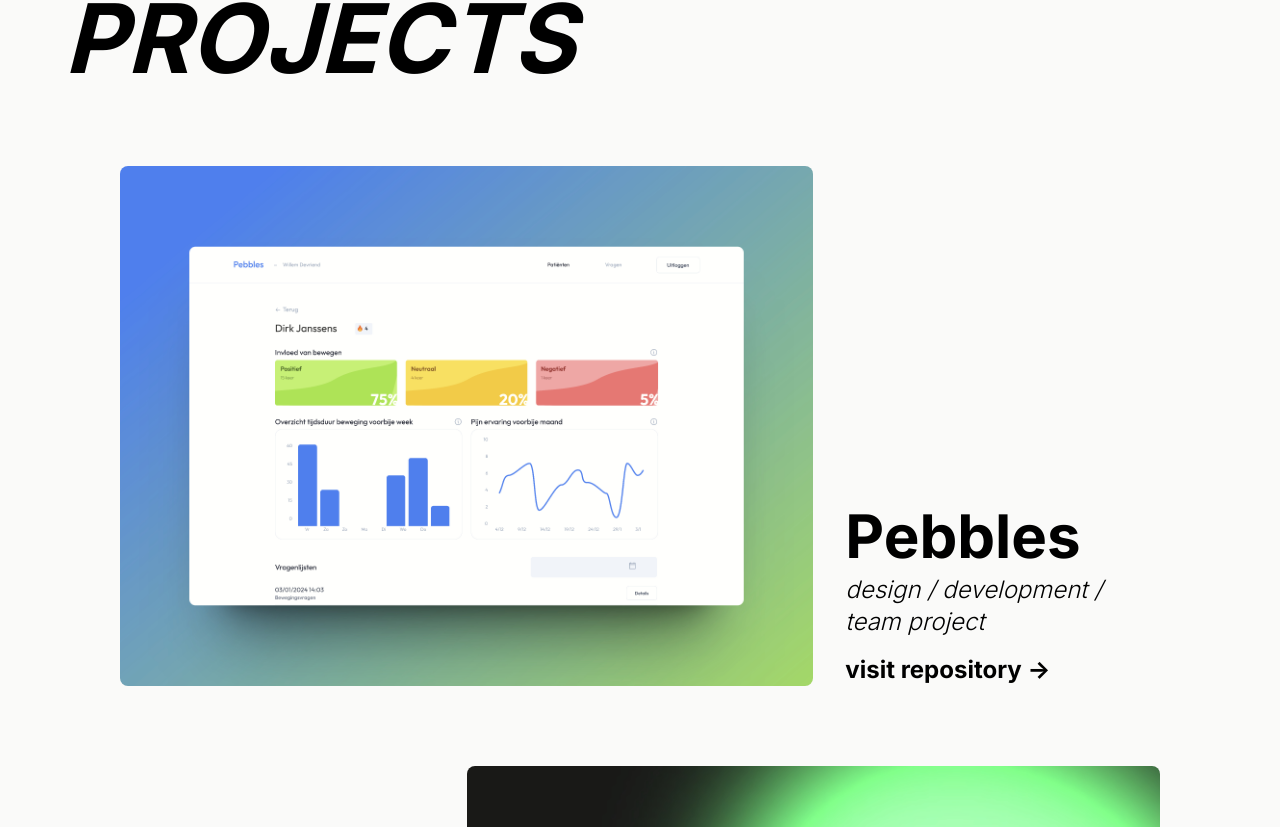
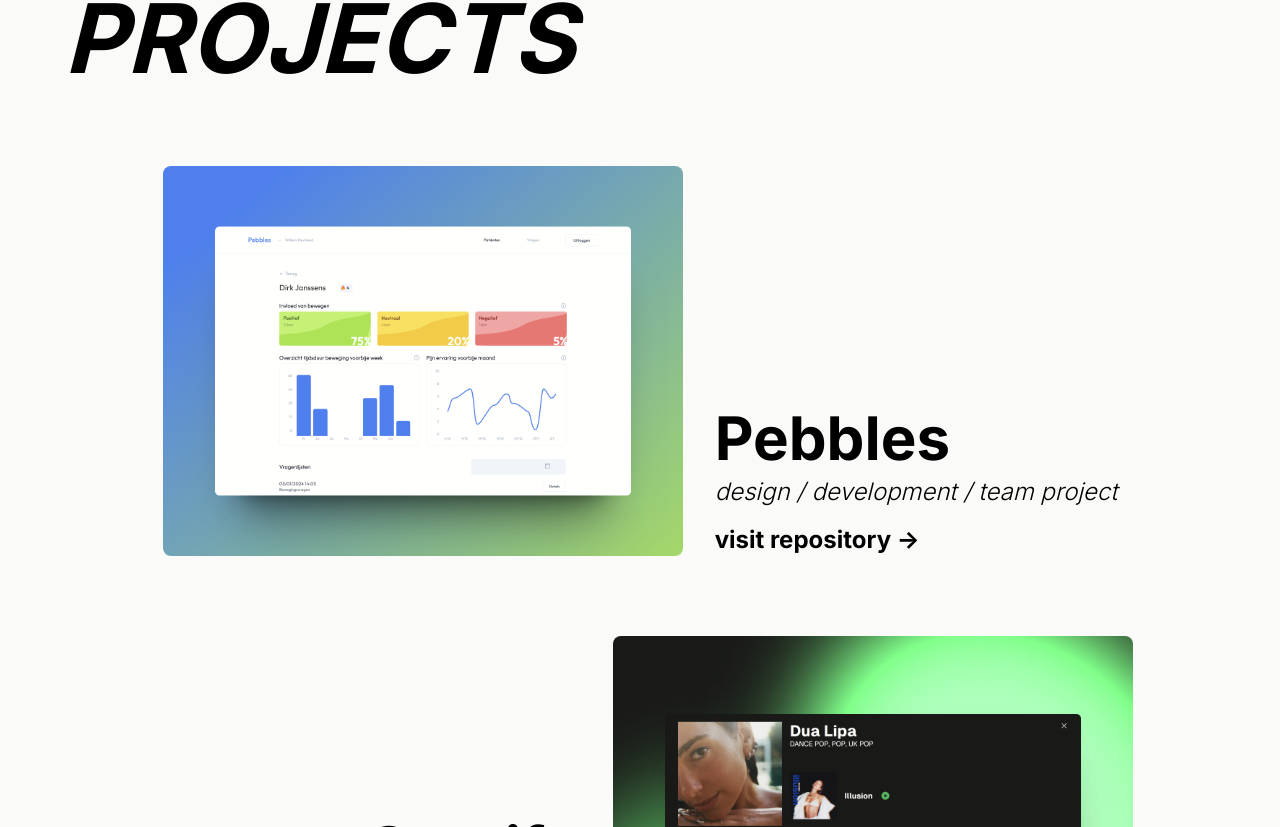
Before and after one commit to juul-vandevelde-howest/portfolio, a Next.js app: page / in a window 1280 px wide. Shown: the part 2053-2880 px from the top of the page. Built offline with nearby package versions, Linux system fonts and the light colour scheme.

Commit message:
fix: made selected works smaller

```diff
--- a/src/components/Work.tsx
+++ b/src/components/Work.tsx
@@ -22,14 +22,14 @@ function Work({
 }) {
   return (
     <div
-      className={`mx-14 my-20 flex ${mirror ? 'flex-row-reverse' : 'flex-row'} items-end gap-8`}
+      className={`mx-14 my-20 flex justify-center ${mirror ? 'flex-row-reverse' : 'flex-row'} items-end gap-8`}
     >
       <Image
         src={src}
         alt={alt}
         width={width}
         height={height}
-        className="w-2/3 rounded-lg"
+        className="w-1/2 rounded-lg"
       />
       <div className={`${mirror ? 'text-right' : ''}`}>
         <div
```
